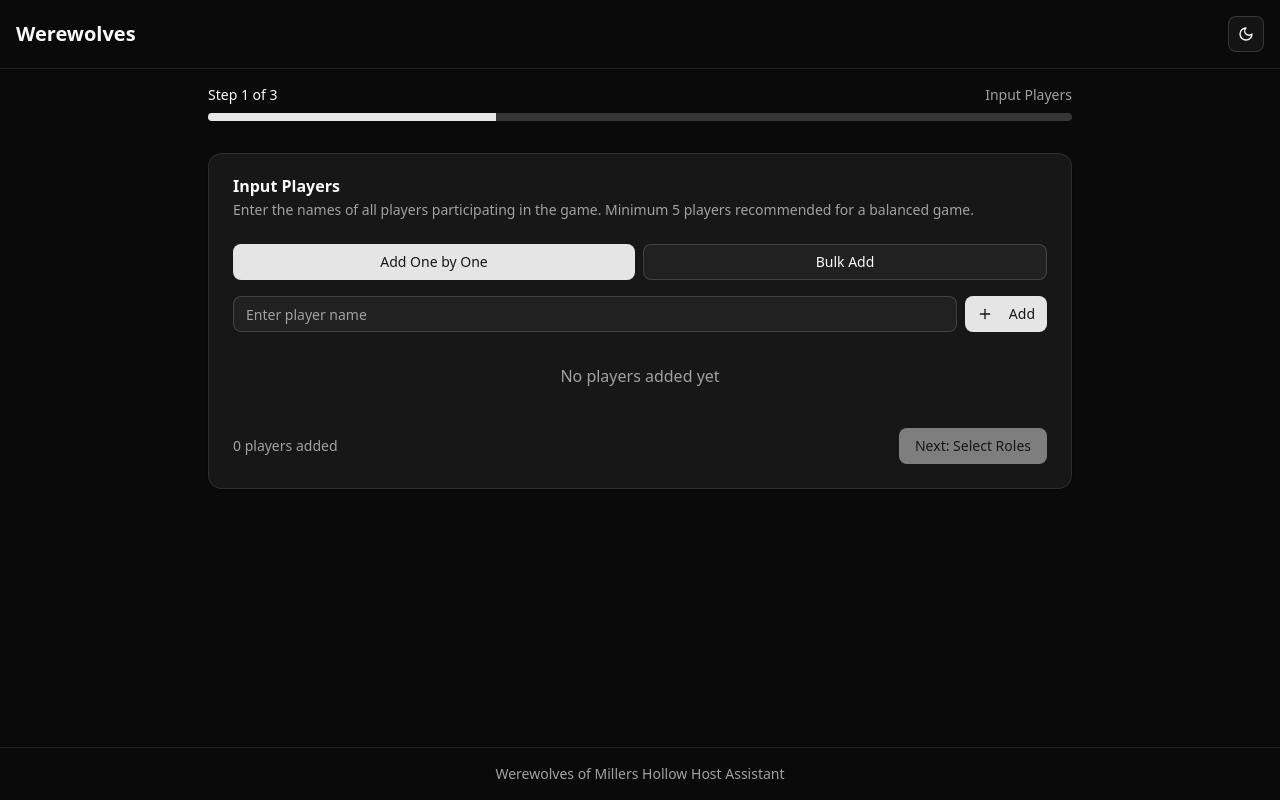
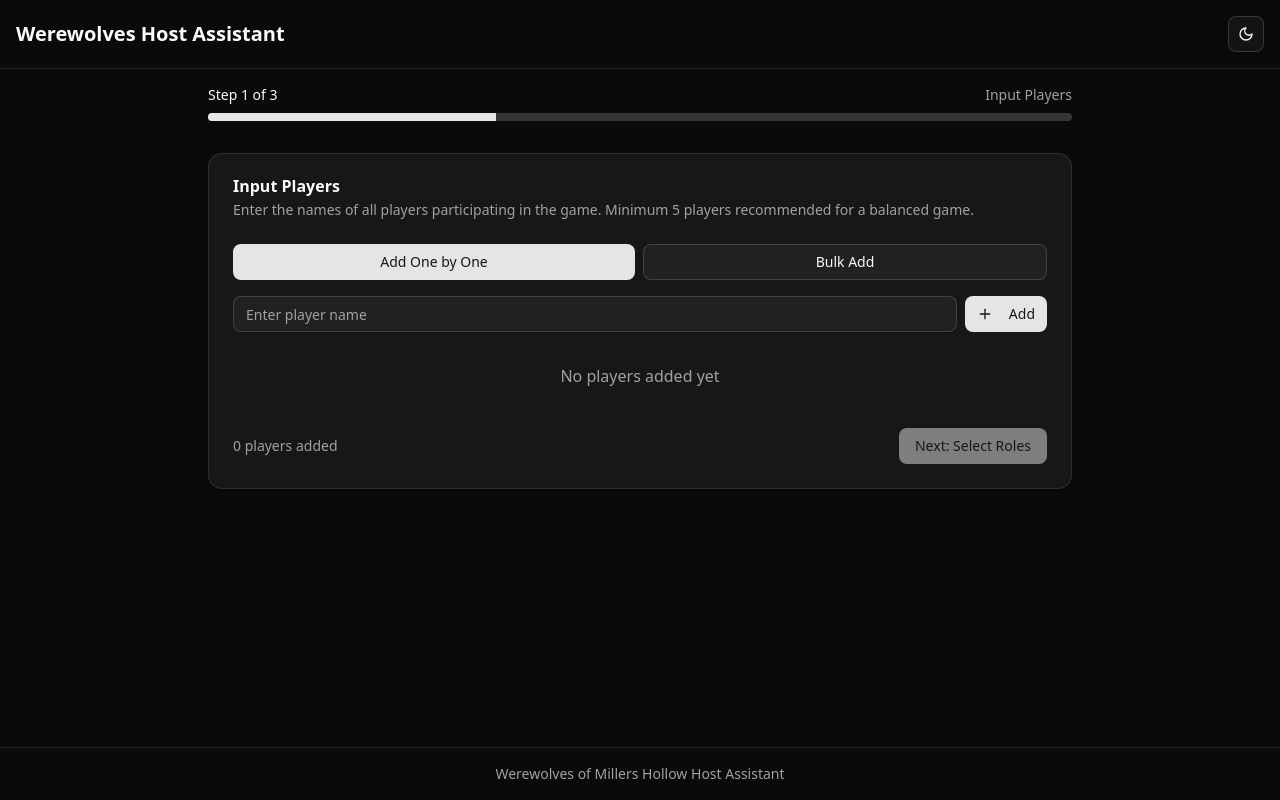
Before and after one commit to TunKeyy/werewolves, a Next.js app: page / in a window 1280 px wide. Built offline with nearby package versions, Linux system fonts and the light colour scheme.

Commit message:
update fix any type

```diff
--- a/app/page.tsx
+++ b/app/page.tsx
@@ -113,19 +113,22 @@ export function getIconByName(iconName: string): JSX.Element {
 }
 
 // Helper function to prepare state for localStorage
-function prepareStateForStorage(state: GameState): any {
+function prepareStateForStorage(state: GameState) {
   return {
     ...state,
     availableRoles: state.availableRoles.map((role) => {
+      // eslint-disable-next-line @typescript-eslint/no-unused-vars
       const { icon, ...restRole } = role
       return restRole
     }),
     selectedRoles: state.selectedRoles.map((role) => {
+      // eslint-disable-next-line @typescript-eslint/no-unused-vars
       const { icon, ...restRole } = role
       return restRole
     }),
     players: state.players.map((player) => {
       if (player.role) {
+        // eslint-disable-next-line @typescript-eslint/no-unused-vars
         const { icon, ...restRole } = player.role
         return { ...player, role: restRole }
       }
@@ -136,6 +139,7 @@ function prepareStateForStorage(state: GameState): any {
         ...phaseData,
         players: phaseData.players.map((player) => {
           if (player.role) {
+          // eslint-disable-next-line @typescript-eslint/no-unused-vars
             const { icon, ...restRole } = player.role
             return { ...player, role: restRole }
           }
@@ -148,6 +152,7 @@ function prepareStateForStorage(state: GameState): any {
 }
 
 // Helper function to rehydrate state from localStorage
+// eslint-disable-next-line @typescript-eslint/no-explicit-any
 function rehydrateState(state: any): GameState {
   return {
     ...state,
@@ -178,7 +183,7 @@ function rehydrateState(state: any): GameState {
     }),
     phaseHistory: Object.entries(state.phaseHistory || {}).reduce((acc, [phase, phaseData]) => {
       acc[phase] = {
-        ...phaseData,
+        ...phaseData as PhaseData,
         players: (phaseData as PhaseData).players.map((player) => {
           if (player.role) {
             return {
@@ -460,7 +465,7 @@ export default function Home() {
   return (
     <div className="min-h-screen bg-background text-foreground flex flex-col">
       <header className="border-b p-4 flex justify-between items-center">
-        <h1 className="text-xl font-bold">Werewolves</h1>
+        <h1 className="text-xl font-bold">Werewolves Host Assistant</h1>
         <div className="flex items-center gap-2">
           {gameState.step > 1 && (
             <Button variant="outline" size="sm" onClick={resetGame}>
```
